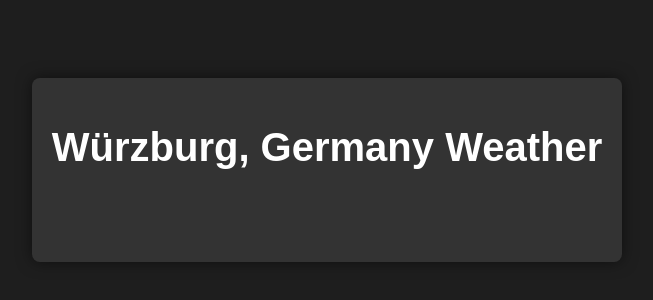
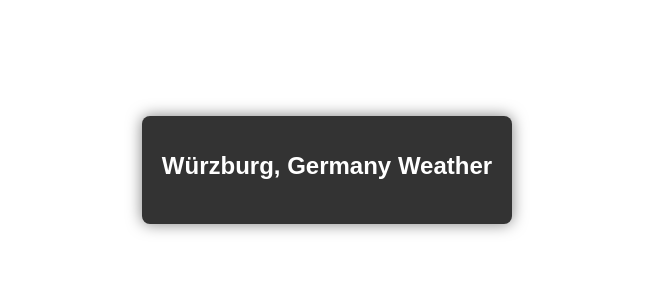
Before and after one commit to only1smokey/weatherForNotion, a plain HTML site: page index.html in a window 1280 px wide. Shown: the part 230-530 px from the top of the page, without its empty margins (313-966 px from the left). Drawn offline with Linux system fonts and the light colour scheme; no server answers.

Commit message:
color change

```diff
--- a/style.css
+++ b/style.css
@@ -1,5 +1,5 @@
 body {
-    background-color: #1e1e1e;
+    background: transparent;
     color: #ffffff;
     font-family: 'Arial', sans-serif;
     display: flex;
@@ -7,6 +7,11 @@ body {
     align-items: center;
     height: 100vh;
     margin: 0;
+    overflow: hidden;
+    overflow-y: hidden;
+    overflow-x: hidden;
+
+
 }
 
 .container {
@@ -18,12 +23,12 @@ body {
 }
 
 h1 {
-    font-size: 2.5em;
+    font-size: 1.5em;
     margin-bottom: 20px;
 }
 
 .weather-info {
-    font-size: 1.5em;
+    font-size: 0.5em;
 }
 
 #current-time {
```
